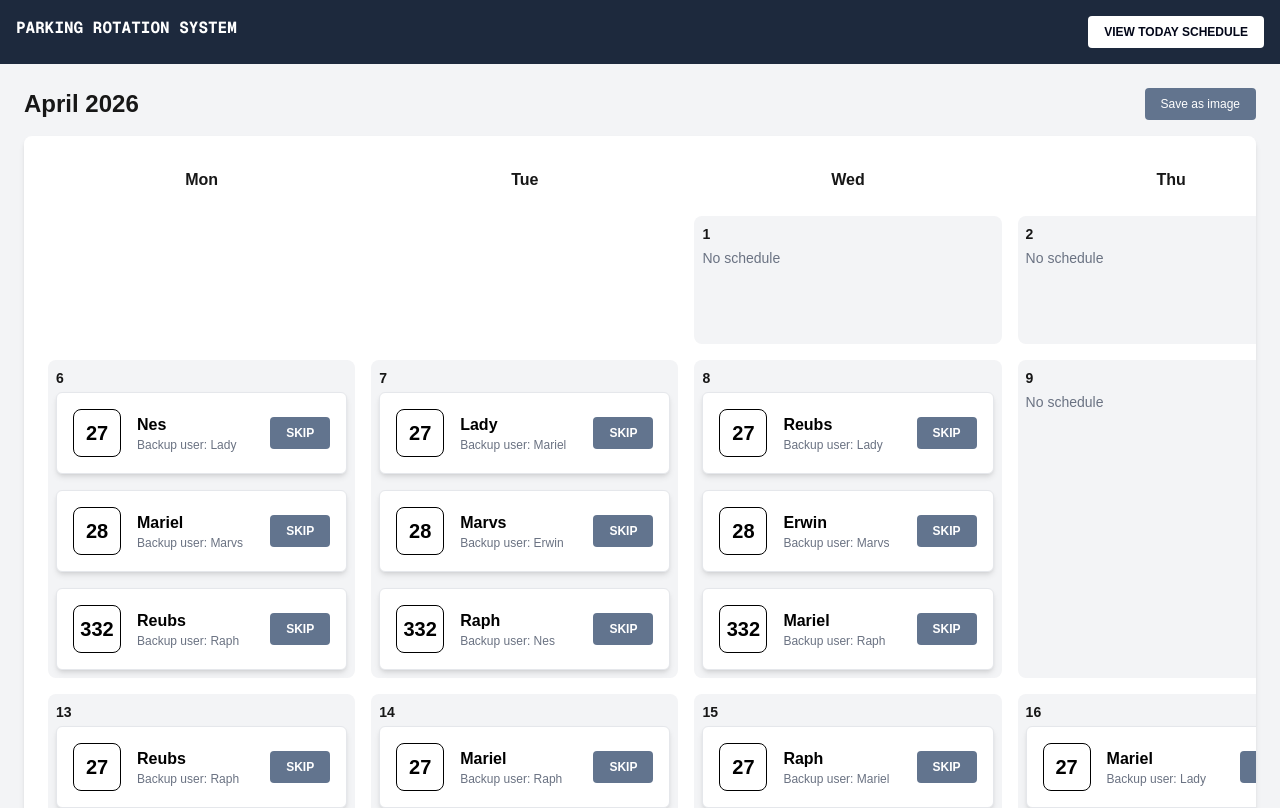
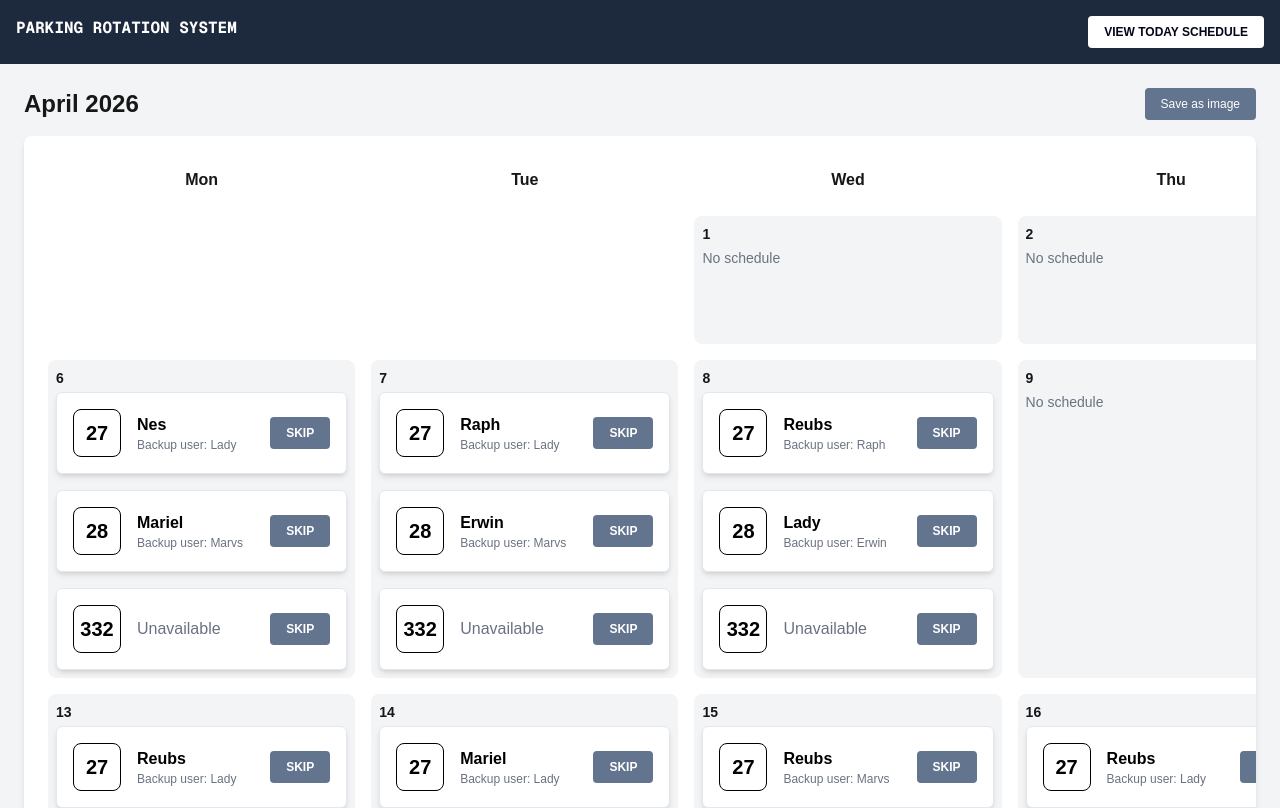
Before and after one commit to mendozamarieljoy/ai-generated-parking-rotation-app, a Next.js app: page /parking in a window 1280 px wide. Shown: the top 808 px of the page. Built offline with nearby package versions, Linux system fonts and the light colour scheme.

Commit message:
Add unavailable dates

```diff
--- a/src/components/Calendar.tsx
+++ b/src/components/Calendar.tsx
@@ -72,10 +72,16 @@ export default function Calendar() {
               {slot}
             </span>
             <div>
-              <p className="font-bold">{assignment.primary}</p>
-              <p className="text-xs text-gray-500">
-                Backup user: {assignment.backup}
-              </p>
+              {assignment ? (
+                <>
+                  <p className="font-bold">{assignment.primary}</p>
+                  <p className="text-xs text-gray-500">
+                    Backup user: {assignment.backup}
+                  </p>
+                </>
+              ) : (
+                <p className="text-gray-500">Unavailable</p>
+              )}
             </div>
           </div>
           <button
--- a/src/lib/scheduler.ts
+++ b/src/lib/scheduler.ts
@@ -1,11 +1,4 @@
-import {
-  User,
-  users,
-  Slot,
-  DaySchedule,
-  SlotAssignment,
-  UserStats,
-} from "./types";
+import { User, users, Slot, DaySchedule, SlotAssignment } from "./types";
 import {
   getDaysInMonth,
   isAvailable,
@@ -18,29 +11,45 @@ import dayjs from "dayjs";
 import timezone from "dayjs/plugin/timezone";
 import utc from "dayjs/plugin/utc";
 
+dayjs.extend(utc);
+dayjs.extend(timezone);
+
 const slots: Slot[] = ["332", "27", "28"];
+
+/**
+ * OWNER BLOCKED SCHEDULE (precomputed once)
+ */
+const ownerBlocked: Record<string, Set<Slot>> = {
+  "04-06-2026": new Set(["332"]),
+  "04-07-2026": new Set(["332"]),
+  "04-08-2026": new Set(["332"]),
+  "04-10-2026": new Set(["332"]),
+};
 
 function getCombinations<T>(arr: T[], k: number): T[][] {
   const result: T[][] = [];
   const current: T[] = [];
+
   function backtrack(start: number) {
     if (current.length === k) {
       result.push([...current]);
       return;
     }
+
     for (let i = start; i < arr.length; i++) {
       current.push(arr[i]);
       backtrack(i + 1);
       current.pop();
     }
   }
+
   backtrack(0);
   return result;
 }
 
 function getPermutations<T>(arr: T[]): T[][] {
   const result: T[][] = [];
-  const used = new Array<boolean>(arr.length).fill(false);
+  const used = new Array(arr.length).fill(false);
   const current: T[] = [];
 
   function backtrack() {
@@ -48,6 +57,7 @@ function getPermutations<T>(arr: T[]): T[][] {
       result.push([...current]);
       return;
     }
+
     for (let i = 0; i < arr.length; i++) {
       if (used[i]) continue;
       used[i] = true;
@@ -64,7 +74,7 @@ function getPermutations<T>(arr: T[]): T[][] {
 
 function getPartialPermutations<T>(arr: T[], size: number): T[][] {
   const result: T[][] = [];
-  const used = new Array<boolean>(arr.length).fill(false);
+  const used = new Array(arr.length).fill(false);
   const current: T[] = [];
 
   function backtrack() {
@@ -72,6 +82,7 @@ function getPartialPermutations<T>(arr: T[], size: number): T[][] {
       result.push([...current]);
       return;
     }
+
     for (let i = 0; i < arr.length; i++) {
       if (used[i]) continue;
       used[i] = true;
@@ -86,67 +97,68 @@ function getPartialPermutations<T>(arr: T[], size: number): T[][] {
   return result;
 }
 
+/**
+ * FAIRNESS SCORING
+ */
 function evaluateFairnessScore(
   stats: Record<User, { primary: number; backup: number; slot332: number }>,
 ): number {
-  const userValues = users.map(
-    (user) =>
-      stats[user].primary * 2 + stats[user].backup - stats[user].slot332 * 1.5,
+  const values = users.map(
+    (u) => stats[u].primary * 2 + stats[u].backup - stats[u].slot332 * 1.5,
   );
 
-  const maxValue = Math.max(...userValues);
-  const minValue = Math.min(...userValues);
+  const range = Math.max(...values) - Math.min(...values);
 
-  const primaryCounts = users.map((user) => stats[user].primary);
-  const backupCounts = users.map((user) => stats[user].backup);
-  const slot332Counts = users.map((user) => stats[user].slot332);
+  const rangePrimary =
+    Math.max(...users.map((u) => stats[u].primary)) -
+    Math.min(...users.map((u) => stats[u].primary));
 
-  const rangePrimary = Math.max(...primaryCounts) - Math.min(...primaryCounts);
-  const rangeBackup = Math.max(...backupCounts) - Math.min(...backupCounts);
-  const range332 = Math.max(...slot332Counts) - Math.min(...slot332Counts);
+  const rangeBackup =
+    Math.max(...users.map((u) => stats[u].backup)) -
+    Math.min(...users.map((u) => stats[u].backup));
 
-  // Weight by how close the composite score is across users first, then by distribution stability.
-  return (
-    (maxValue - minValue) * 1000 +
-    rangePrimary * 100 +
-    rangeBackup * 10 +
-    range332
-  );
+  const range332 =
+    Math.max(...users.map((u) => stats[u].slot332)) -
+    Math.min(...users.map((u) => stats[u].slot332));
+
+  return range * 1000 + rangePrimary * 100 + rangeBackup * 10 + range332;
 }
 
+/**
+ * MAIN SCHEDULER
+ */
 export function generateSchedule(year: number, month: number): DaySchedule[] {
   const days = getDaysInMonth(year, month)
-    .filter((date) => !isWeekend(date) && !isHoliday(date))
-    .filter((date) => {
-      const day = date.getDate();
-      return day > 5; // exclude April 1-5
-    });
+    .filter((d) => !isWeekend(d) && !isHoliday(d))
+    .filter((d) => d.getDate() > 5);
+
   const schedule: DaySchedule[] = [];
 
-  // Track usage for fairness
-  const userStats = {} as Record<
+  const userStats: Record<
     User,
     { primary: number; backup: number; slot332: number }
-  >;
-  users.forEach((user) => {
-    userStats[user] = { primary: 0, backup: 0, slot332: 0 };
-  });
+  > = Object.fromEntries(
+    users.map((u) => [u, { primary: 0, backup: 0, slot332: 0 }]),
+  ) as any;
 
   for (const date of days) {
-    const availableUsers = users.filter((user) => isAvailable(user, date));
-    if (availableUsers.length < 6) {
-      continue;
-    }
+    const mmdd = dayjs(date).format("MM-DD-YYYY");
+    const phtDate = dayjs(date).tz("Asia/Manila").format("YYYY-MM-DD");
 
-    const assignments: Record<Slot, SlotAssignment> = {} as Record<
-      Slot,
-      SlotAssignment
-    >;
+    const unavailableSlots = ownerBlocked[mmdd]
+      ? Array.from(ownerBlocked[mmdd])
+      : [];
 
-    let bestAssignment: {
-      slots: Record<Slot, SlotAssignment>;
+    const availableUsers = users.filter((u) => isAvailable(u, date));
+
+    if (availableUsers.length < 6) continue;
+
+    let best: {
+      slots: Partial<Record<Slot, SlotAssignment | null>>;
       score: number;
     } | null = null;
+
+    const projectedBase = structuredClone(userStats);
 
     const candidateGroups = getCombinations(availableUsers, 6);
 
@@ -154,89 +166,90 @@ export function generateSchedule(year: number, month: number): DaySchedule[] {
       const primaryOptions = getPartialPermutations(group, 3);
 
       for (const primarySet of primaryOptions) {
-        const remainingForBackup = group.filter(
-          (user) => !primarySet.includes(user),
-        );
-        const backupOptions = getPermutations(remainingForBackup);
+        const remaining = group.filter((u) => !primarySet.includes(u));
+        const backupOptions = getPermutations(remaining);
 
         for (const backupSet of backupOptions) {
           let invalid = false;
-          const daySlots: Record<Slot, SlotAssignment> = {
-            332: { primary: primarySet[0], backup: backupSet[0] },
-            27: { primary: primarySet[1], backup: backupSet[1] },
-            28: { primary: primarySet[2], backup: backupSet[2] },
-          };
+
+          const daySlots: Partial<Record<Slot, SlotAssignment | null>> = {};
 
           slots.forEach((slot, i) => {
+            if (unavailableSlots.includes(slot)) {
+              daySlots[slot] = null;
+              return;
+            }
+
             const primary = primarySet[i];
             const backup = backupSet[i];
 
-            if (primary === backup) {
+            if (!primary || !backup || primary === backup) {
               invalid = true;
+              return;
             }
+
             if (primary === "Erwin" && backup === "Lady") {
               invalid = true;
+              return;
+            }
+
+            daySlots[slot] = { primary, backup };
+          });
+
+          if (invalid) continue;
+
+          const projected = structuredClone(projectedBase);
+
+          slots.forEach((slot, i) => {
+            if (unavailableSlots.includes(slot)) return;
+
+            const assignment = daySlots[slot];
+            if (!assignment) return;
+
+            projected[assignment.primary].primary += 1;
+            projected[assignment.backup].backup += 1;
+
+            if (slot === "332") {
+              projected[assignment.primary].slot332 += 1;
             }
           });
 
-          if (invalid) {
-            continue;
-          }
+          const score = evaluateFairnessScore(projected);
 
-          const projectedStats = users.reduce(
-            (acc, user) => {
-              acc[user] = { ...userStats[user] };
-              return acc;
-            },
-            {} as Record<
-              User,
-              { primary: number; backup: number; slot332: number }
-            >,
-          );
-
-          slots.forEach((slot, i) => {
-            const primary = primarySet[i];
-            const backup = backupSet[i];
-            projectedStats[primary].primary += 1;
-            projectedStats[backup].backup += 1;
-            if (slot === "332") {
-              projectedStats[primary].slot332 += 1;
-            }
-          });
-
-          const score = evaluateFairnessScore(projectedStats);
-
-          if (!bestAssignment || score < bestAssignment.score) {
-            bestAssignment = { slots: daySlots, score };
+          if (!best || score < best.score) {
+            best = { slots: daySlots, score };
           }
         }
       }
     }
 
-    if (!bestAssignment) {
-      continue;
+    if (!best) continue;
+
+    const assignments: Record<Slot, SlotAssignment | null> = {
+      332: null,
+      27: null,
+      28: null,
+    };
+
+    for (const slot of slots) {
+      const value = best.slots[slot];
+      assignments[slot] = value ?? null;
+
+      if (!value) continue;
+
+      userStats[value.primary].primary += 1;
+      userStats[value.backup].backup += 1;
+
+      if (slot === "332") {
+        userStats[value.primary].slot332 += 1;
+      }
     }
-
-    Object.entries(bestAssignment.slots).forEach(([slotKey, slotValue]) => {
-      const slot = slotKey as Slot;
-      assignments[slot] = slotValue;
-      userStats[slotValue.primary!].primary += 1;
-      userStats[slotValue.backup!].backup += 1;
-      if (slot === "332") {
-        userStats[slotValue.primary!].slot332 += 1;
-      }
-    });
-
-    dayjs.extend(utc);
-    dayjs.extend(timezone);
-
-    const phtDate = dayjs(date).tz("Asia/Manila").format("YYYY-MM-DD");
 
     schedule.push({
       date: phtDate,
       day: getDayName(date),
       slots: assignments,
-      unavailableSlots: [],
+      unavailableSlots,
     });
   }
 
```
